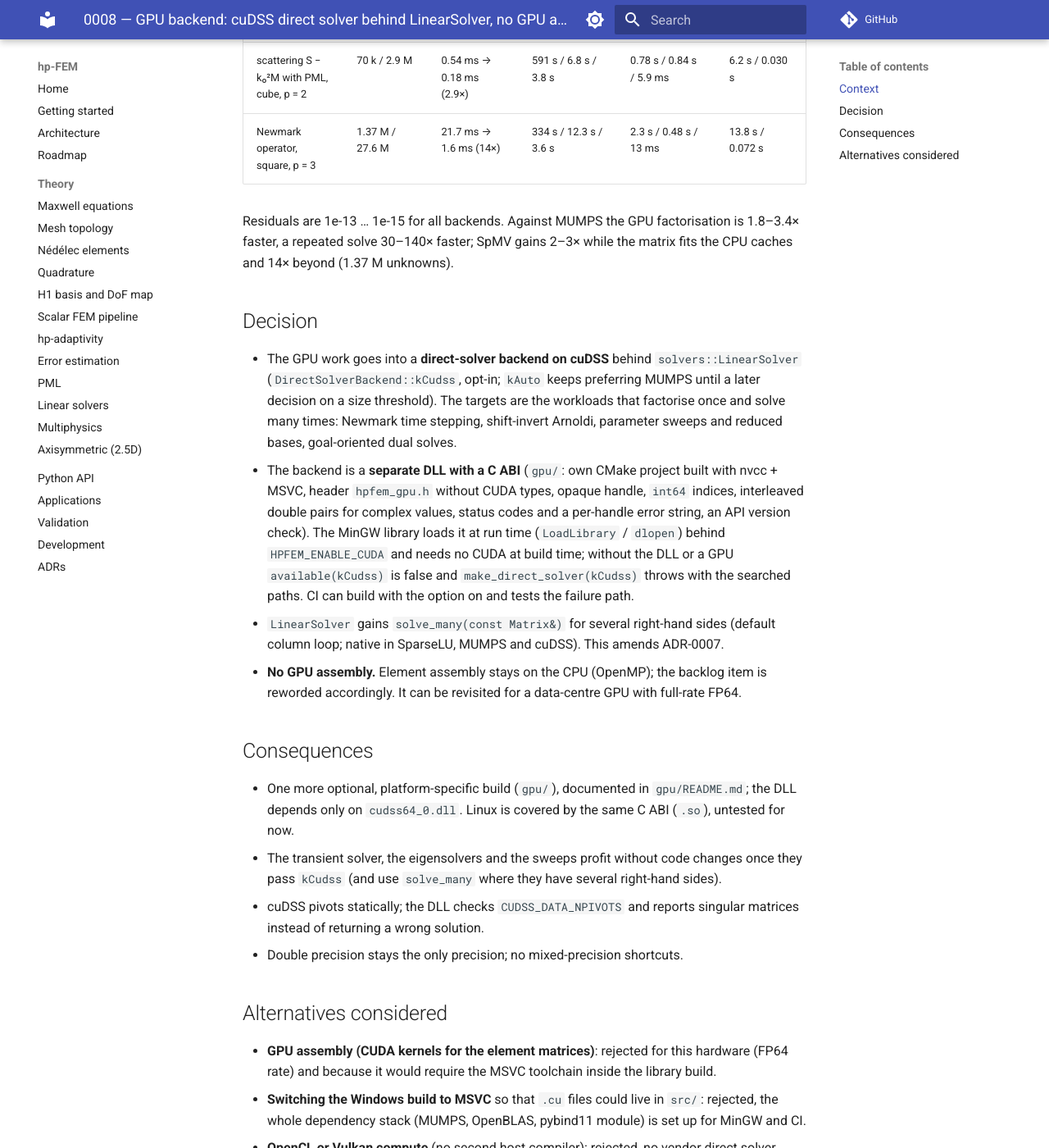
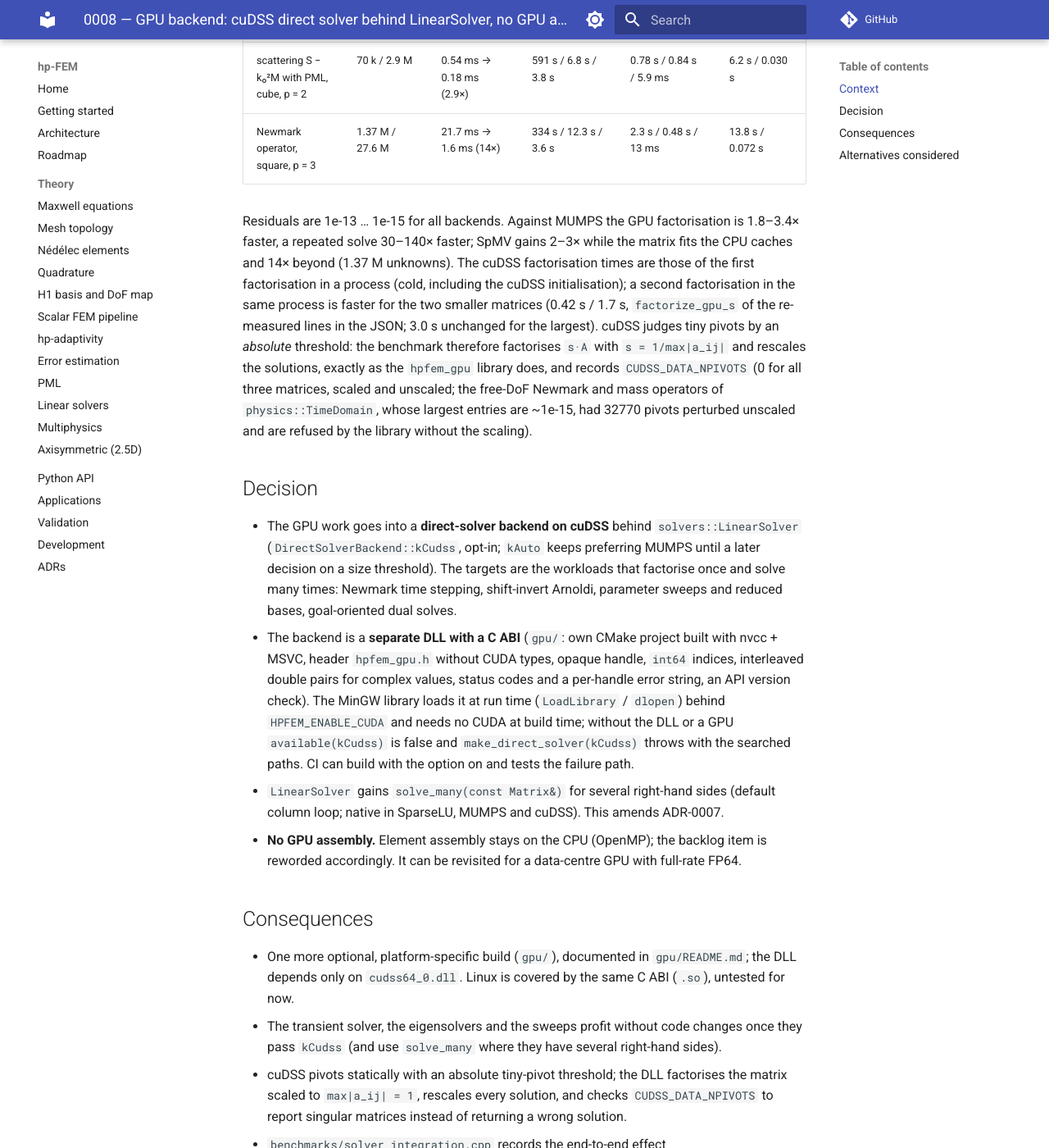
Before and after one commit to PhotonPower/hp-FEM, an MkDocs documentation site: the page built from docs/adr/0008-gpu-backend.md, in a window 1280 px wide and 1400 px high, scrolled down 886 px. Shown: the whole window at 82% size. Built offline with MkDocs 1.6.1 and Material for MkDocs 9.7.7, drawn with Linux system fonts in a browser that asks for light colours; comment, search, counter and statistics services are not loaded; some of the changed text lies outside the part shown.

Commit message:
fix(gpu): scale the matrix to max|a| = 1 before the cuDSS factorisation
cuDSS judges tiny pivots by an absolute threshold: the SI-scaled free-DoF Newmark and mass
operators of TimeDomain (entries ~1e-15) had 32770 pivots perturbed and were refused. The
hpfem_gpu library now factorises s*A with s = 1/max|a_ij| and rescales every solution
(self-test case with a 1e-16-scaled system); the perturbed-pivot query reads the count in
the index type of the matrix. The micro-benchmark of ADR-0008 does the same, records
CUDSS_DATA_NPIVOTS (0 for all three matrices, scaled and unscaled, residuals unchanged) and
the cold / warm factorisation times, and sets the CUDA architecture before project() (it
compiled for compute_75). ADR-0008 and the results file record the re-measurement.

Co-Authored-By: Claude Fable 5.1 <noreply@anthropic.com>

```diff
--- a/docs/adr/0008-gpu-backend.md
+++ b/docs/adr/0008-gpu-backend.md
@@ -27,7 +27,16 @@ decision:
 
    Residuals are 1e-13 … 1e-15 for all backends. Against MUMPS the GPU factorisation is
    1.8–3.4× faster, a repeated solve 30–140× faster; SpMV gains 2–3× while the matrix fits the
-   CPU caches and 14× beyond (1.37 M unknowns).
+   CPU caches and 14× beyond (1.37 M unknowns). The cuDSS factorisation times are those of
+   the first factorisation in a process (cold, including the cuDSS initialisation); a second
+   factorisation in the same process is faster for the two smaller matrices (0.42 s / 1.7 s,
+   `factorize_gpu_s` of the re-measured lines in the JSON; 3.0 s unchanged for the largest).
+   cuDSS judges tiny pivots by an *absolute* threshold: the benchmark therefore factorises
+   `s·A` with `s = 1/max|a_ij|` and rescales the solutions, exactly as the `hpfem_gpu`
+   library does, and records `CUDSS_DATA_NPIVOTS` (0 for all three matrices, scaled and
+   unscaled; the free-DoF Newmark and mass operators of `physics::TimeDomain`, whose
+   largest entries are ~1e-15, had 32770 pivots perturbed unscaled and are refused by the
+   library without the scaling).
 
 ## Decision
 - The GPU work goes into a **direct-solver backend on cuDSS** behind `solvers::LinearSolver`
@@ -53,8 +62,14 @@ decision:
   for now.
 - The transient solver, the eigensolvers and the sweeps profit without code changes once
   they pass `kCudss` (and use `solve_many` where they have several right-hand sides).
-- cuDSS pivots statically; the DLL checks `CUDSS_DATA_NPIVOTS` and reports singular
-  matrices instead of returning a wrong solution.
+- cuDSS pivots statically with an absolute tiny-pivot threshold; the DLL factorises the
+  matrix scaled to `max|a_ij| = 1`, rescales every solution, and checks
+  `CUDSS_DATA_NPIVOTS` to report singular matrices instead of returning a wrong solution.
+- `benchmarks/solver_integration.cpp` records the end-to-end effect
+  (`benchmarks/results/2026-10-03-VR-gpu-integration.json`, summarised in
+  docs/theory/solvers.md): time step 3.8× faster than MUMPS, batched 8-rhs solve 5.7×,
+  resonance 1.9×; the real gauged Lanczos gains nothing from the complexified GPU
+  factorisation at 92 k unknowns.
 - Double precision stays the only precision; no mixed-precision shortcuts.
 
 ## Alternatives considered
```
Also changed, not shown: gpu/README.md (+5 -3 lines), 7 other files.
